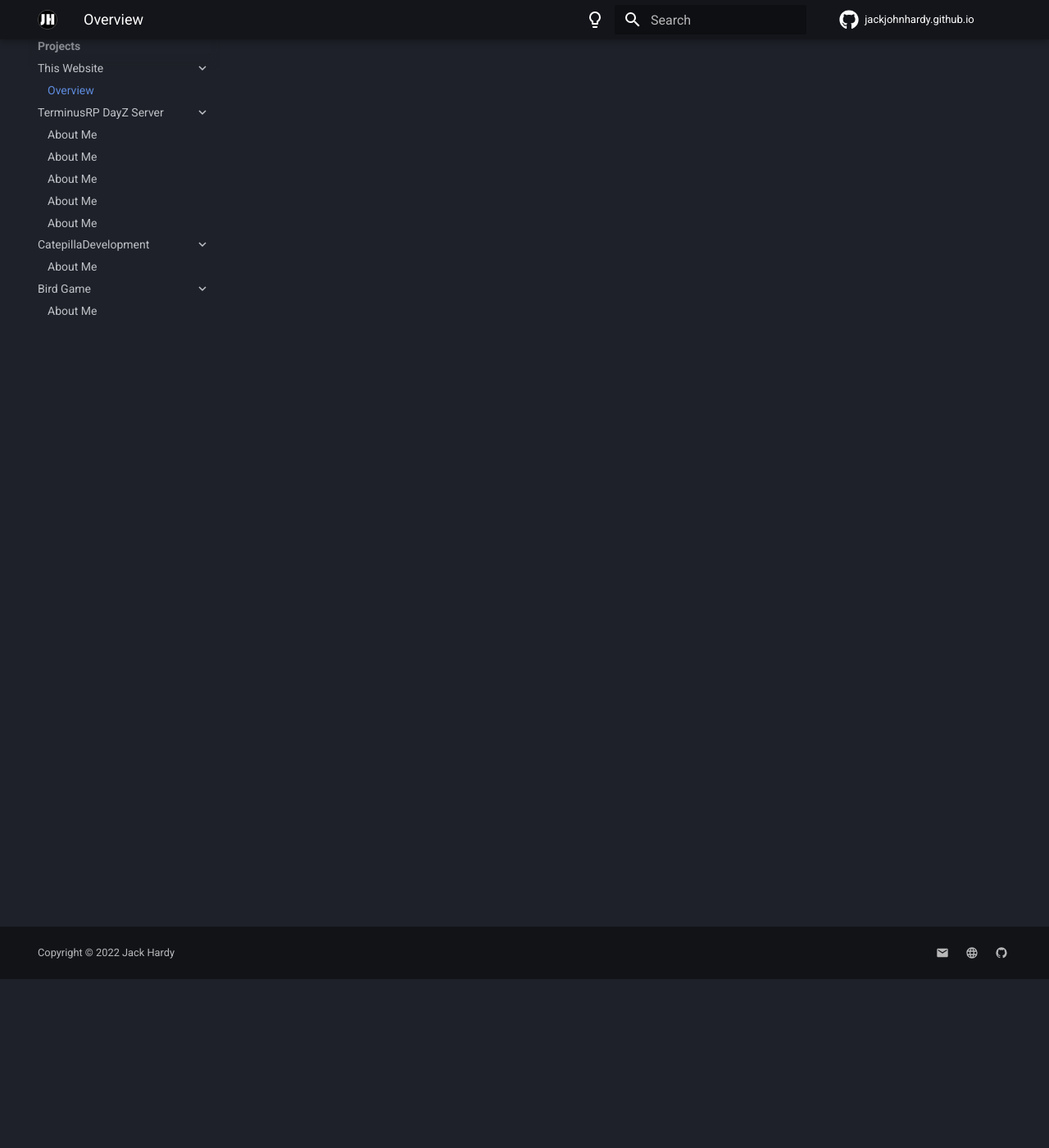
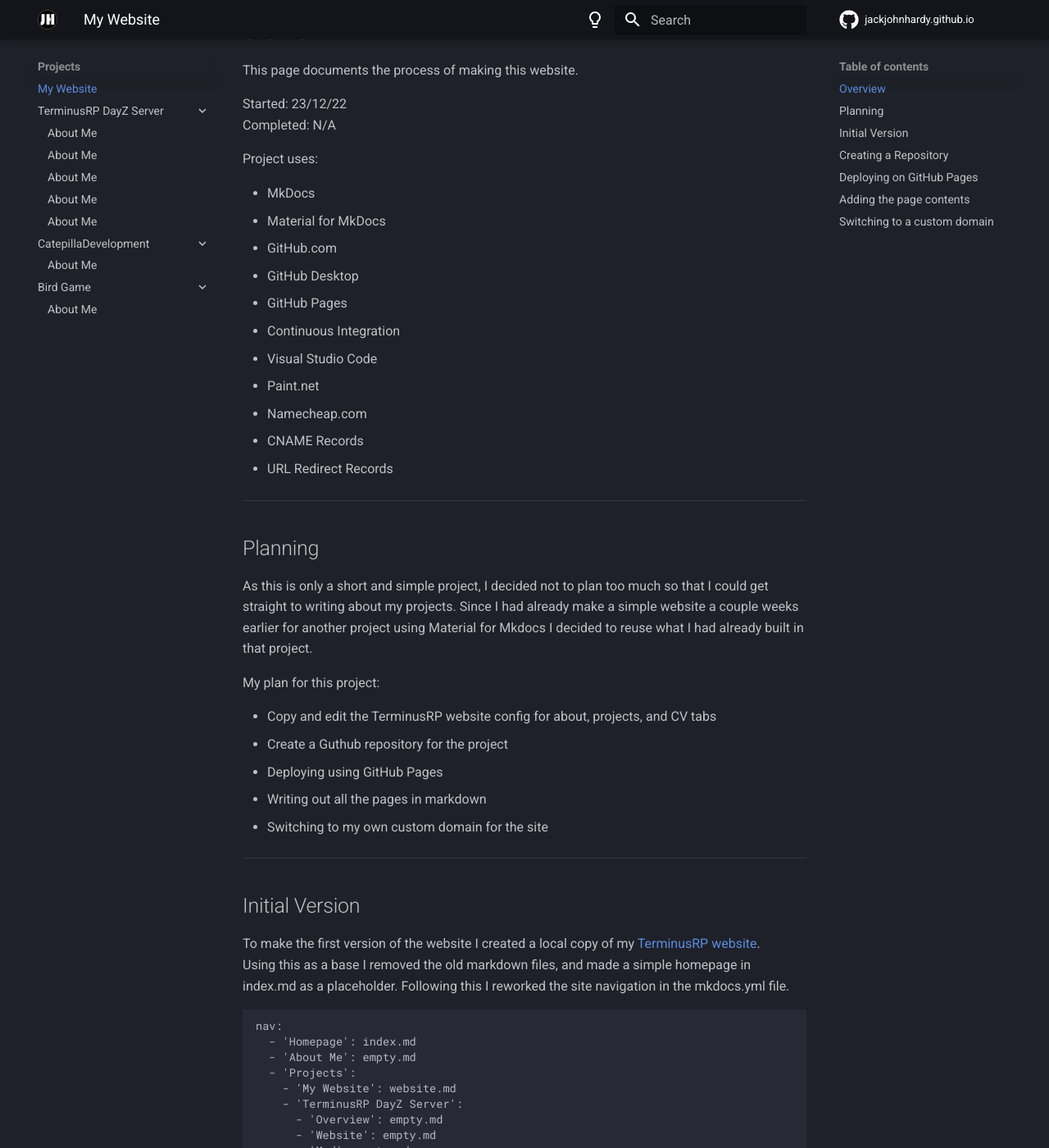
Before and after one commit to jjh599/jackjohnhardy.github.io, an MkDocs documentation site: the page built from docs/website.md, in a window 1280 px wide and 1400 px high, scrolled down 206 px. Shown: the whole window at 82% size. Built offline with MkDocs 1.6.1 and Material for MkDocs 9.7.7, drawn with Linux system fonts in a browser that asks for light colours; comment, search, counter and statistics services are not loaded; some of the changed text lies outside the part shown.

Commit message:
Updated Website Project Page

````diff
--- a/docs/website.md
+++ b/docs/website.md
@@ -2,6 +2,104 @@
 hide:
   - footer
 ---
-# Website Overview
 
-How I made this website.
+## Overview
+This page documents the process of making this website.
+
+Started: 23/12/22
+Completed: N/A
+
+Project uses:
+
+- MkDocs
+- Material for MkDocs
+- GitHub.com
+- GitHub Desktop
+- GitHub Pages
+- Continuous Integration
+- Visual Studio Code
+- Paint.net
+- Namecheap.com
+- CNAME Records
+- URL Redirect Records
+
+---
+
+## Planning
+As this is only a short and simple project, I decided not to plan too much so that I could get straight to writing about my projects.
+Since I had already make a simple website a couple weeks earlier for another project using Material for Mkdocs I decided to reuse what I had already built in that project.
+
+My plan for this project:
+
+- Copy and edit the TerminusRP website config for about, projects, and CV tabs
+- Create a Guthub repository for the project
+- Deploying using GitHub Pages
+- Writing out all the pages in markdown
+- Switching to my own custom domain for the site
+
+---
+
+## Initial Version
+To make the first version of the website I created a local copy of my [TerminusRP website](empty.md).
+Using this as a base I removed the old markdown files, and made a simple homepage in index.md as a placeholder.
+Following this I reworked the site navigation in the mkdocs.yml file.
+```
+nav:
+  - 'Homepage': index.md
+  - 'About Me': empty.md
+  - 'Projects':
+    - 'My Website': website.md
+    - 'TerminusRP DayZ Server':
+      - 'Overview': empty.md
+      - 'Website': empty.md
+      - 'Mod': empty.md
+      - 'Branding': empty.md
+      - 'Terminus Server': empty.md
+    - 'CatepillaDevelopment':
+      - 'Overview': empty.md
+    - 'Bird Game':
+      - 'Overview': empty.md
+  - 'CV': empty.md
+```
+
+---
+
+![JH_Logo](img/JH_Logo.png){align=left width=50}
+After that all I had left to do was create a simple logo in paint.net for the header to replace the old one.
+![mkdocs_serve](img/logo_creation.png)
+
+---
+
+To check this first version worked I used `$ mkdocs serve` to locally host a version of the site to check everything looked and worked as I expected,
+and after fixing some small syntax errors in the yml file it was ready to be published to a repository
+![mkdocs_serve](img/mkdocs_serve.png)
+
+---
+
+## Creating a Repository
+For this project I created a new GitHub account using my work email, under this new work account I created a new repository
+jackjohnhardy.github.io to follow the GitHub Pages naming convention.
+I then configired GitHub Desktop so I could make my initial commit to the main branch.
+![initial_commit](img/initial_commit.png)
+
+---
+
+## Deploying on GitHub Pages
+Now that I had a repository all I needed to do to deploy the website.
+To do this I created a CI.yml file to build the site to the gh-pages branch and configured GitHub Pages to deploy from the gh-pages branch.
+![ci](img/ci.png)
+
+---
+
+## Adding the page contents
+Hey! That's what I'm doing now. Take a look around the website or GitHub repository to check it out!
+![writing_pages](img/writing_pages.png)
+
+---
+
+## Switching to a custom domain
+To use my own domain for my GitHub Pages site I purchased the domain jackjohnhardy.com from Namecheap.
+I then used Namecheaps advanced DNS to create a CNAME and a URL redirect records.
+![DNS_configuration](img/DNS_configuration.png)
+
+---
--- a/mkdocs.yml
+++ b/mkdocs.yml
@@ -7,8 +7,7 @@ nav:
   - 'Homepage': index.md
   - 'About Me': empty.md
   - 'Projects':
-    - 'This Website':
-      - 'Overview': website.md
+    - 'My Website': website.md
     - 'TerminusRP DayZ Server':
       - 'Overview': empty.md
       - 'Website': empty.md
@@ -51,14 +50,17 @@ theme:
         icon: material/lightbulb
         name: Switch to dark mode
 markdown_extensions:
+  - admonition
+  - def_list
   - attr_list
+  - md_in_html
+  - pymdownx.details
+  - pymdownx.superfences
   - pymdownx.emoji:
       emoji_index: !!python/name:materialx.emoji.twemoji
       emoji_generator: !!python/name:materialx.emoji.to_svg
-  - admonition
-  - pymdownx.details
-  - pymdownx.superfences
-  - md_in_html
+  - pymdownx.tasklist:
+      custom_checkbox: true
 extra:
   generator: false
   social:
````
Also changed, not shown: docs/img/DNS_configuration.png (added), docs/img/ci.png (added), docs/img/initial_commit.png (added), docs/img/logo_creation.png (added), docs/img/mkdocs_serve.png (added), docs/img/writing_pages.png (added), 7 other files.
